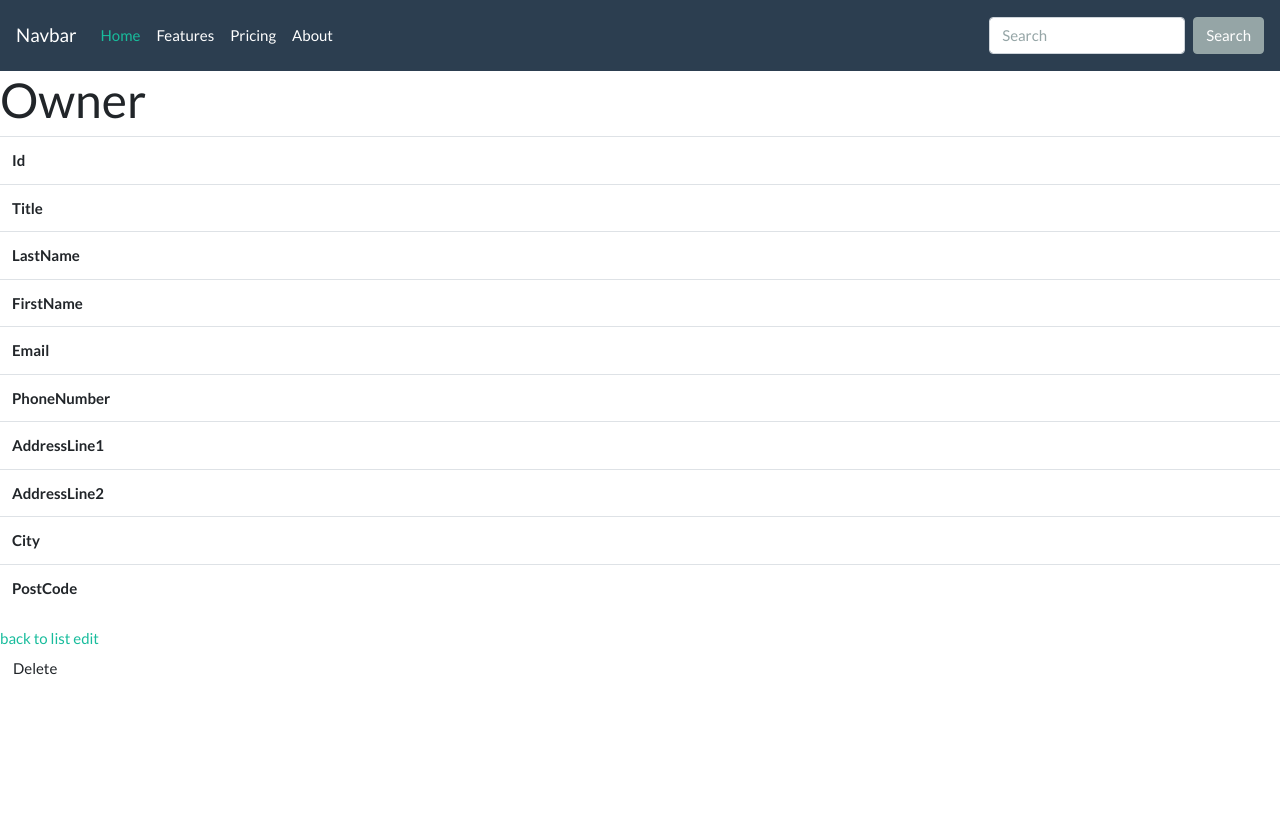
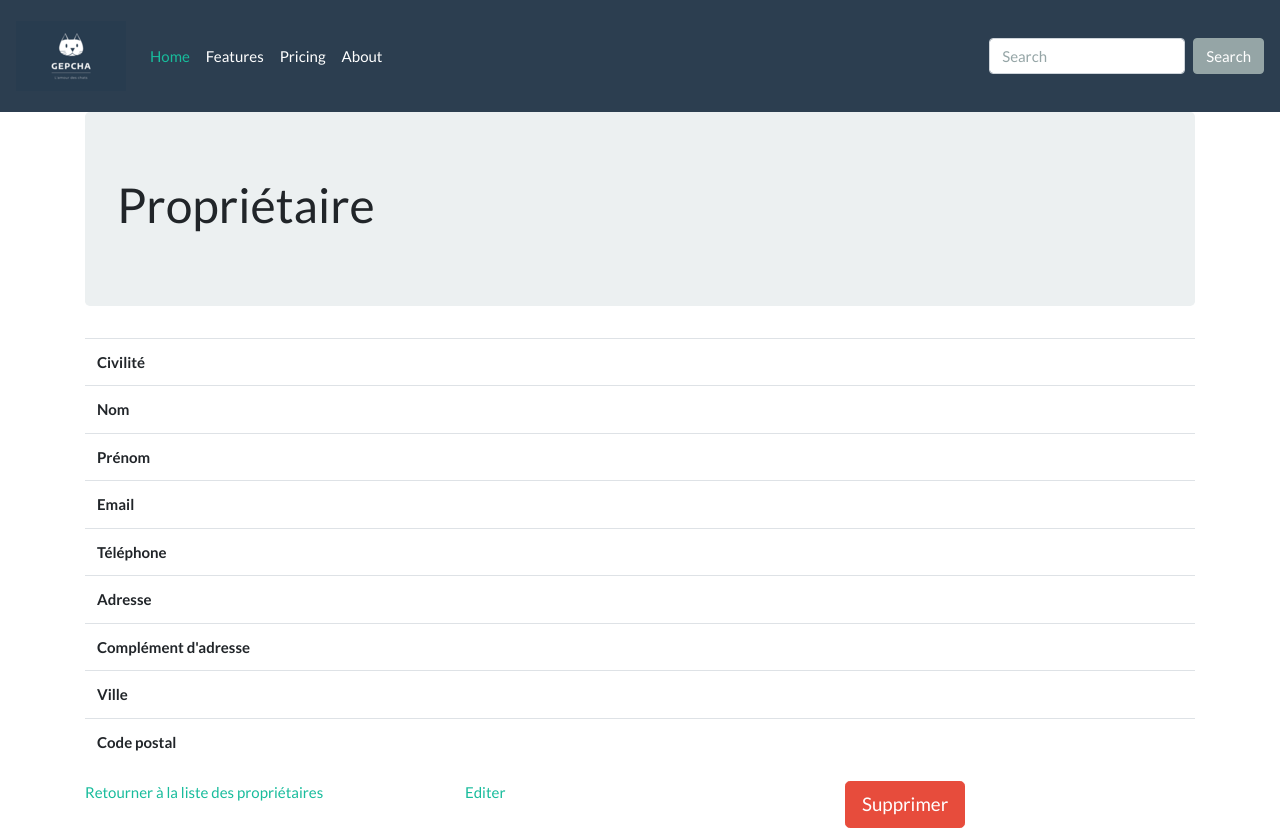
Before and after one commit to dominiqueDF/gepcha, a Symfony app: template templates/owner/show.html.twig in a window 1280 px wide. Before the commit the page ends 675 px from the top, so only its background shows below. Run offline with Twig, Linux system fonts and the light colour scheme; the template is opened without the code that fills it, so the values that code supplies are empty; some libraries are stand-ins or nearby versions.

Commit message:
Formulaires CRUD Owner

```diff
--- a/templates/base.html.twig
+++ b/templates/base.html.twig
@@ -3,17 +3,18 @@
 	<head>
 		<meta charset="UTF-8">
 		<title>
-			{% block title %}Welcome!
+			{% block title %}Bienvenue !
 			{% endblock %}
 		</title>
 		{# Thème Bootswatch #}
-		<link rel="stylesheet" type ="text/css" href="https://bootswatch.com/4/flatly/bootstrap.min.css">
-        {% block stylesheets %}{% endblock %}
+		<link rel="stylesheet" type="text/css" href="https://bootswatch.com/4/flatly/bootstrap.min.css"> {% block stylesheets %}{% endblock %}
 		</head>
 		<body>
 			{% block header %}
 				<nav class="navbar navbar-expand-lg navbar-dark bg-primary">
-                <a class="navbar-brand" href="#">Navbar</a>
+					<a class="navbar-brand" href="#">
+						<img src="/images/gepcha_logo_min.png" alt="Gepcha">
+					</a>
 					<button class="navbar-toggler" type="button" data-toggle="collapse" data-target="#navbarColor01" aria-controls="navbarColor01" aria-expanded="false" aria-label="Toggle navigation">
 						<span class="navbar-toggler-icon"></span>
 					</button>
--- a/templates/owner/_delete_form.html.twig
+++ b/templates/owner/_delete_form.html.twig
@@ -1,5 +1,5 @@
-<form method="post" action="{{ path('owner_delete', {'id': owner.id}) }}" onsubmit="return confirm('Are you sure you want to delete this item?');">
+<form method="post" action="{{ path('owner_delete', {'id': owner.id}) }}" onsubmit="return confirm('Etes-vous certain de vouloir le supprimer ?');">
     <input type="hidden" name="_method" value="DELETE">
     <input type="hidden" name="_token" value="{{ csrf_token('delete' ~ owner.id) }}">
-    <button class="btn">Delete</button>
+    <button type="button" class="btn btn-danger btn-lg">Supprimer</button>
 </form>
--- a/templates/owner/show.html.twig
+++ b/templates/owner/show.html.twig
@@ -1,26 +1,25 @@
 {% extends 'base.html.twig' %}
 
-{% block title %}Owner{% endblock %}
+{% block title %}Propriétaire
+{% endblock %}
 
 {% block body %}
-    <h1>Owner</h1>
-
+	<div class="container">
+		<div class="jumbotron">
+			<h1>Propriétaire</h1>
+		</div>
 		<table class="table">
 			<tbody>
 				<tr>
-                <th>Id</th>
-                <td>{{ owner.id }}</td>
-            </tr>
-            <tr>
-                <th>Title</th>
+					<th>Civilité</th>
 					<td>{{ owner.title }}</td>
 				</tr>
 				<tr>
-                <th>LastName</th>
+					<th>Nom</th>
 					<td>{{ owner.lastName }}</td>
 				</tr>
 				<tr>
-                <th>FirstName</th>
+					<th>Prénom</th>
 					<td>{{ owner.firstName }}</td>
 				</tr>
 				<tr>
@@ -28,31 +27,40 @@
 					<td>{{ owner.email }}</td>
 				</tr>
 				<tr>
-                <th>PhoneNumber</th>
+					<th>Téléphone</th>
 					<td>{{ owner.phoneNumber }}</td>
 				</tr>
 				<tr>
-                <th>AddressLine1</th>
+					<th>Adresse</th>
 					<td>{{ owner.addressLine1 }}</td>
 				</tr>
 				<tr>
-                <th>AddressLine2</th>
+					<th>Complément d'adresse</th>
 					<td>{{ owner.addressLine2 }}</td>
 				</tr>
 				<tr>
-                <th>City</th>
+					<th>Ville</th>
 					<td>{{ owner.city }}</td>
 				</tr>
 				<tr>
-                <th>PostCode</th>
+					<th>Code postal</th>
 					<td>{{ owner.postCode }}</td>
 				</tr>
 			</tbody>
 		</table>
 
-    <a href="{{ path('owner_index') }}">back to list</a>
+		<div class="row">
+			<div class="col-lg-4">
+				<a href="{{ path('owner_index') }}">Retourner à la liste des propriétaires</a>
+			</div>
+			<div class="col-lg-4">
 
-    <a href="{{ path('owner_edit', {'id': owner.id}) }}">edit</a>
+				<a href="{{ path('owner_edit', {'id': owner.id}) }}">Editer</a>
+			</div>
+			<div class="col-lg-4">
 
 				{{ include('owner/_delete_form.html.twig') }}
+			</div>
+		</div>
+	</div>
 {% endblock %}
```
Also changed, not shown: src/Form/OwnerType.php (+50 -9 lines), templates/owner/_form.html.twig (+50 -4 lines), templates/owner/edit.html.twig (+16 -7 lines), templates/owner/index.html.twig (+21 -17 lines), templates/owner/new.html.twig (+9 -5 lines), public/images/gepcha_logo.png (added), public/images/gepcha_logo_min.png (added). Lines whose indentation alone changed are shown as unchanged.
